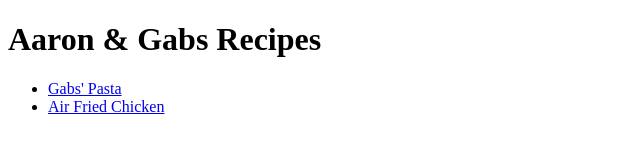
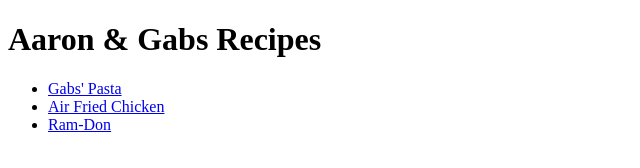
Before and after one commit to aaron-cal/odin-recipes, a plain HTML site: page index.html in a window 1280 px wide. Shown: the full height of the page, 0-640 px from the left. Drawn offline with Linux system fonts and the light colour scheme.

Commit message:
added rest of the pages
Finished and added all of the pages linked

```diff
--- a/index.html
+++ b/index.html
@@ -3,7 +3,7 @@
 
     <head>
         <meta charset="UTF-8">
-        <title>Odin-Recipes</title>
+        <title>Aaron & Gabs Recipes</title>
     </head>
 
     <body>
@@ -11,8 +11,9 @@
         <ul>
             <li><a href="./recipes/gabs-pasta.html" target="_blank" rel="noopener noreferrer">Gabs' Pasta</a></li>
             <li><a href="./recipes/air-fried-spicychicken.html" target="_blank" rel="noopener noreferrer">Air Fried Chicken</a></li>
+            <li><a href="./recipes/ram-don.html" target="_blank" rel="noopener noreferrer">Ram-Don</a></li>
         </ul>
 
     </body>
-    <!-- Added the recipes and chicken page -->
+
 </html>
```
